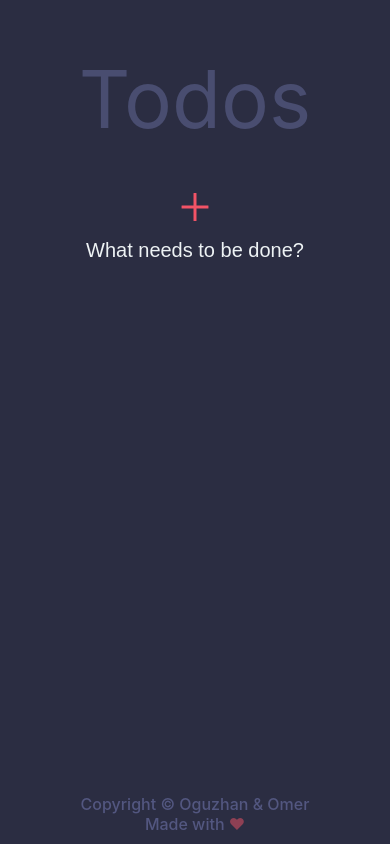
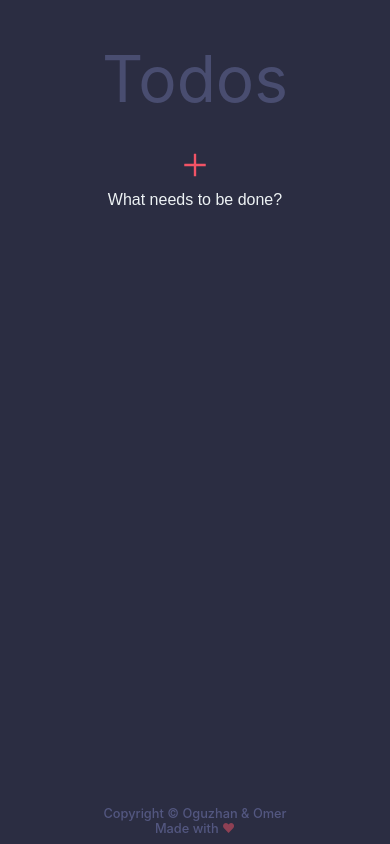
Before and after one commit to OzzyDm/todos-react, a React (Create React App) app: page / in a window 390 px wide. Built offline with nearby package versions, Linux system fonts and the light colour scheme.

Commit message:
Add responsive font-size

```diff
--- a/src/styles/_mixins.scss
+++ b/src/styles/_mixins.scss
@@ -3,3 +3,36 @@
   justify-content: center;
   align-items: center;
 }
+
+@mixin respond($breakpoint) {
+  @if $breakpoint == small-phone {
+    @media only screen and (max-width: 18.75em) {
+      //300px
+      @content;
+    }
+  }
+  @if $breakpoint == phone {
+    @media only screen and (max-width: 37.5em) {
+      //600px
+      @content;
+    }
+  }
+  @if $breakpoint == tab-port {
+    @media only screen and (max-width: 56.25em) {
+      //900px
+      @content;
+    }
+  }
+  @if $breakpoint == tab-land {
+    @media only screen and (max-width: 75em) {
+      //1200px
+      @content;
+    }
+  }
+  @if $breakpoint == big-desktop {
+    @media only screen and (min-width: 112.5em) {
+      //1800px
+      @content;
+    }
+  }
+}
--- a/src/styles/global.scss
+++ b/src/styles/global.scss
@@ -4,6 +4,22 @@
   height: 100%;
   font-size: 62.5%; // 1 rem = 10px
   scroll-behavior: smooth;
+
+  @include main.respond(big-desktop) {
+    font-size: 75%;
+  }
+
+  @include main.respond(tab-land) {
+    font-size: 56.25%;
+  }
+
+  @include main.respond(tab-port) {
+    font-size: 50%;
+  }
+
+  @include main.respond(small-phone) {
+    font-size: 45%;
+  }
 }
 
 * {
```
